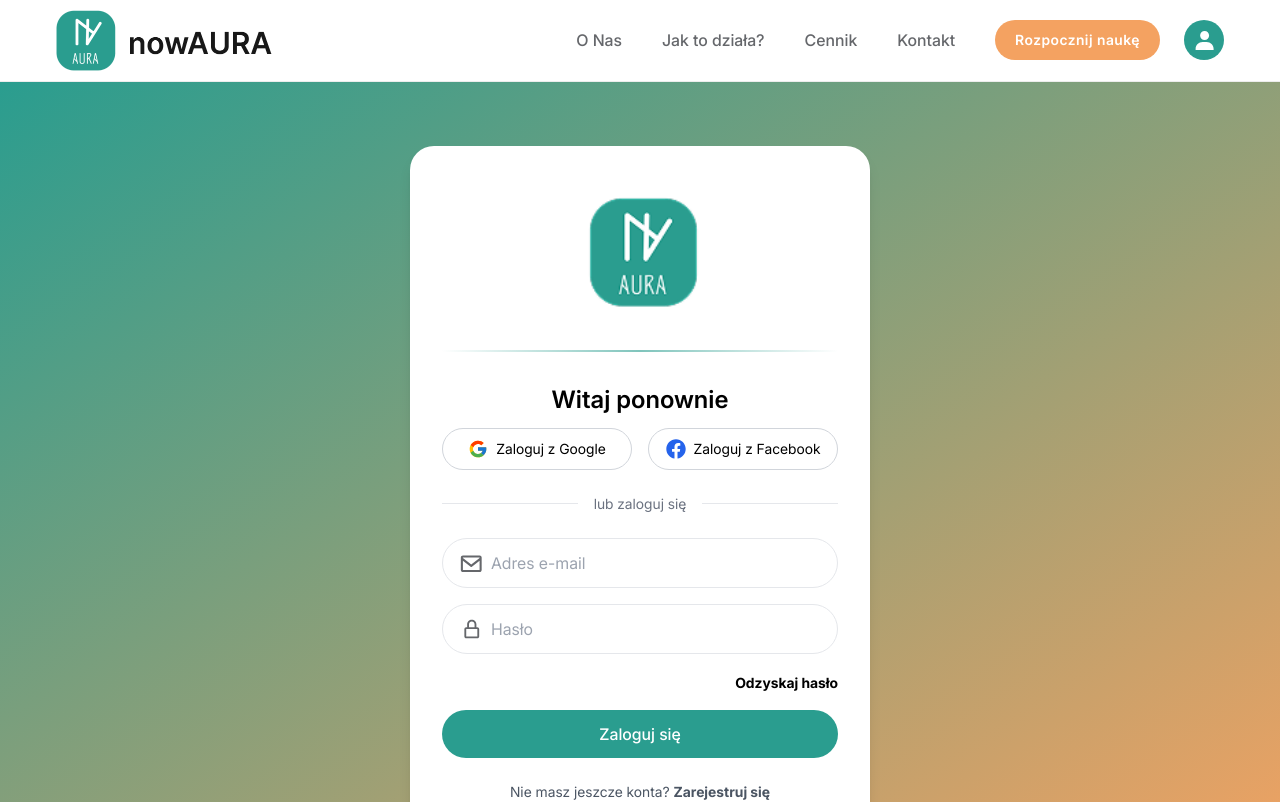
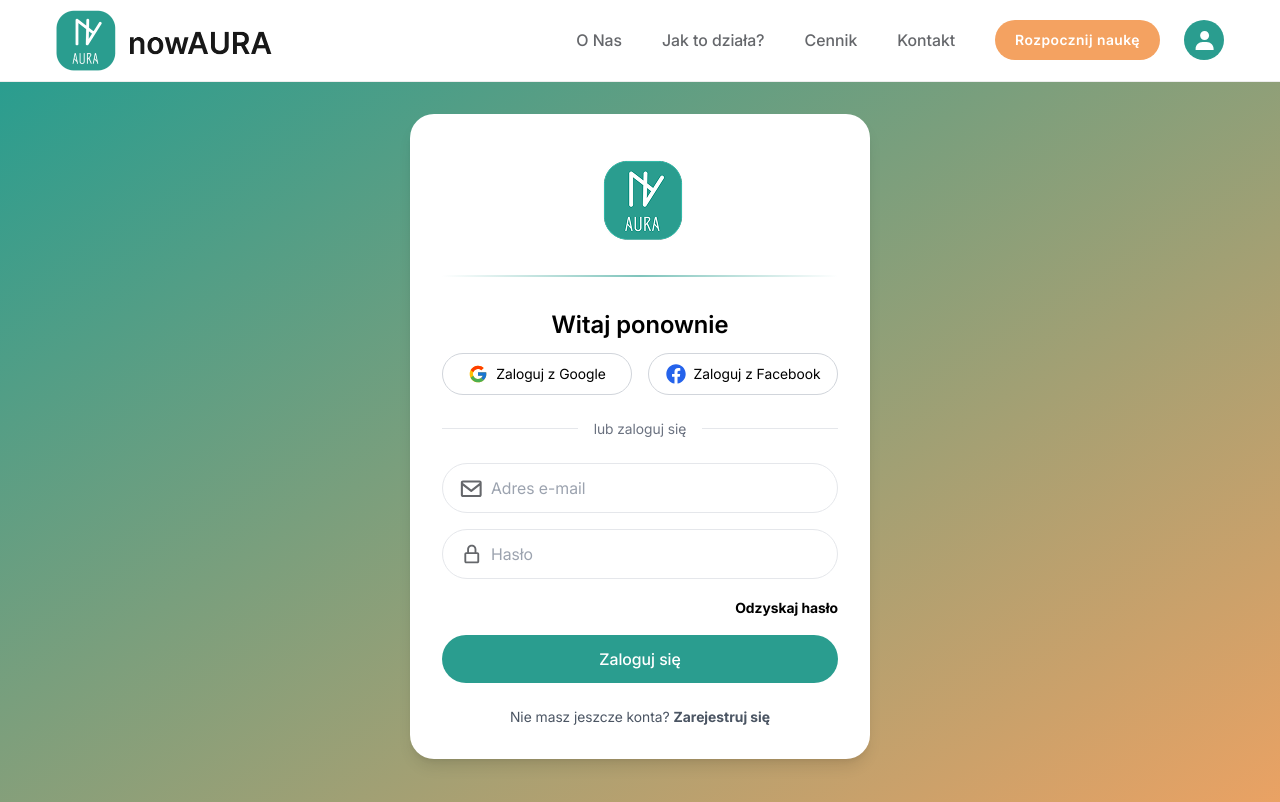
Before and after one commit to PiresHagan/Aura-Landing-Page--React, a React (Create React App) app: page /landings/login in a window 1280 px wide. Shown: the top 802 px of the page. Built offline with nearby package versions, Linux system fonts and the light colour scheme.

Commit message:
Modified UI issues on login/signup page

```diff
--- a/src/components/landing/auth/Login.jsx
+++ b/src/components/landing/auth/Login.jsx
@@ -20,7 +20,7 @@ const Login = () => {
         >
             {/* Logo */}
             <div className="flex justify-center mb-3">
-                <img src={Logo} alt="Logo" className="w-40 h-40 rounded-2xl" />
+                <img src={Logo} alt="Logo" className="w-30 h-30 rounded-2xl" />
             </div>
 
             <div
--- a/src/components/landing/auth/SignUp.jsx
+++ b/src/components/landing/auth/SignUp.jsx
@@ -30,7 +30,7 @@ const SignUp = () => {
         >
             {/* Logo */}
             <div className="flex justify-center mb-3">
-                <img src={Logo} alt="Logo" className="w-40 h-40 rounded-2xl" />
+                <img src={Logo} alt="Logo" className="w-30 h-30 rounded-2xl" />
             </div>
 
             <div
--- a/src/landings/LoginPage.jsx
+++ b/src/landings/LoginPage.jsx
@@ -2,10 +2,11 @@ import Login from "../components/landing/auth/Login";
 
 const LoginPage = () => {
     return (
-        <div className="min-h-screen bg-gradient-to-br from-[#2A9D8F] to-[#F4A261] py-16 px-4">
+        <div className="min-h-screen bg-gradient-to-br from-[#2A9D8F] to-[#F4A261] py-8 px-4 pb-16">
             <Login />
         </div>
     )
+
 }
 
 export default LoginPage;
--- a/src/landings/SignUpPage.jsx
+++ b/src/landings/SignUpPage.jsx
@@ -2,7 +2,7 @@ import SignUp from "../components/landing/auth/SignUp";
 
 const SignUpPage = () => {
     return (
-        <div className="min-h-screen bg-gradient-to-br from-[#2A9D8F] to-[#F4A261] py-16 px-4">
+        <div className="min-h-screen bg-gradient-to-br from-[#2A9D8F] to-[#F4A261] py-8 px-4 pb-16">
             <SignUp />
         </div>
     )
```
